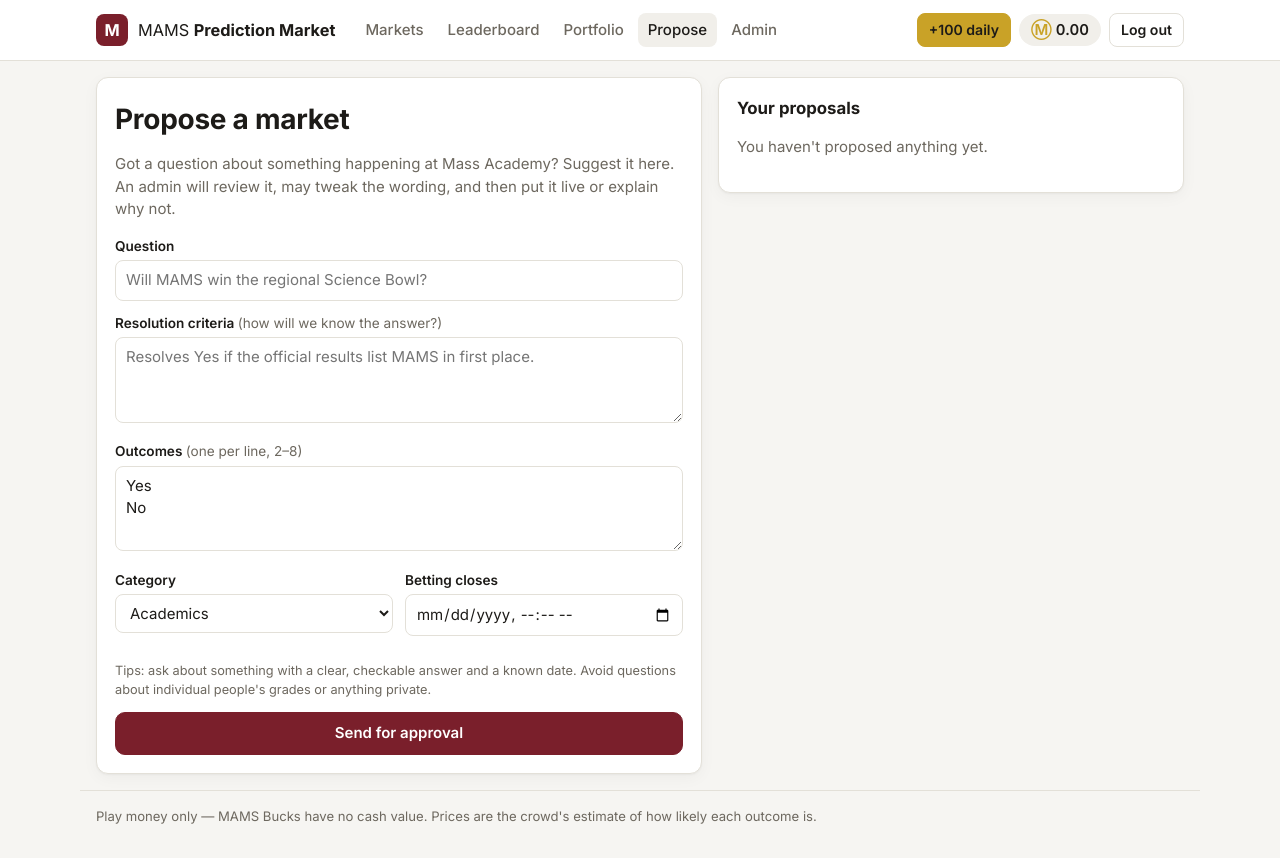
After one commit to HTAMDUDE/MAMS-Prediction-Market, a Flask app: page /propose in a window 1280 px wide. The commit adds this page. Run offline with Flask 3, Linux system fonts and the light colour scheme; the visitor is signed in with stand-in values (Sample User, id 1); data comes from the database, SQL or seed files in the repository; data that the repository does not hold is empty.

Commit message:
Let users propose markets for admin approval
- New Propose page: users submit markets, track status, see admin notes,
  and withdraw pending proposals (max 5 pending each)
- Admin queue with a pending-count badge; admins can edit a proposal
  before approving (publishes it) or rejecting it with a note
- Approval is claimed atomically so two admins can't publish it twice
- Shared market form validation for create, propose and review

Co-Authored-By: Claude Opus 5.5 <noreply@anthropic.com>

```diff
--- a/app.py
+++ b/app.py
@@ -306,6 +306,7 @@ def delete_market(db, market_id):
                                (r["net"], r["user_id"]))
         db.execute("DELETE FROM positions WHERE outcome_id IN (SELECT id FROM outcomes WHERE market_id = ?)",
                    (market_id,))
+        db.execute("UPDATE proposals SET market_id = NULL WHERE market_id = ?", (market_id,))
         for table in ("trades", "price_history", "comments", "outcomes"):
             db.execute(f"DELETE FROM {table} WHERE market_id = ?", (market_id,))
         db.execute("DELETE FROM markets WHERE id = ?", (market_id,))
@@ -376,7 +377,10 @@ def admin_required(view):
 @app.context_processor
 def inject_globals():
     can_bonus = bool(g.user) and g.user["last_bonus"] != date.today().isoformat()
-    return {"csrf_token": csrf_token, "user": g.user, "can_bonus": can_bonus,
+    pending = 0
+    if g.user and g.user["is_admin"]:
+        pending = get_db().execute("SELECT COUNT(*) FROM proposals WHERE status = 'pending'").fetchone()[0]
+    return {"csrf_token": csrf_token, "user": g.user, "can_bonus": can_bonus, "pending_proposals": pending,
             "CURRENCY": CURRENCY, "DAILY_BONUS": DAILY_BONUS, "CATEGORIES": CATEGORIES}
 
 
@@ -666,38 +670,133 @@ def admin():
     settled = [bundle(db, m) for m in db.execute(
         "SELECT * FROM markets WHERE status != 'open' ORDER BY resolved_at DESC")]
     users = db.execute("SELECT * FROM users ORDER BY username").fetchall()
+    proposals = [dict(p, outcomes=json.loads(p["outcomes"])) for p in db.execute(
+        "SELECT p.*, u.username FROM proposals p JOIN users u ON u.id = p.user_id "
+        "WHERE p.status = 'pending' ORDER BY p.id")]
     default_close = (datetime.now() + timedelta(days=7)).strftime("%Y-%m-%dT%H:%M")
-    return render_template("admin.html", markets=markets, settled=settled, users=users, default_close=default_close)
+    return render_template("admin.html", markets=markets, settled=settled, users=users,
+                           proposals=proposals, default_close=default_close)
+
+
+def read_market_form(f):
+    """Validate a create/propose/review form. Returns (fields, error_message)."""
+    question = f.get("question", "").strip()
+    labels = parse_outcome_lines(f.get("outcomes", ""))
+    try:
+        closes_at = datetime.fromisoformat(f.get("closes_at", ""))
+    except ValueError:
+        closes_at = None
+    if not question or len(question) > 200:
+        return None, "Question is required (max 200 characters)."
+    if not 2 <= len(labels) <= 8:
+        return None, "Give 2–8 distinct outcomes, one per line."
+    if closes_at is None or closes_at <= datetime.now():
+        return None, "Pick a closing time in the future."
+    return {
+        "question": question,
+        "description": f.get("description", "").strip()[:2000],
+        "category": f.get("category") if f.get("category") in CATEGORIES else "Other",
+        "closes_at": closes_at.strftime("%Y-%m-%d %H:%M:%S"),
+        "labels": labels,
+        "b": LIQUIDITY.get(f.get("liquidity"), LIQUIDITY["medium"]),
+    }, None
 
 
 @app.post("/admin/markets")
 @admin_required
 def admin_create():
-    f = request.form
-    question = f.get("question", "").strip()
-    labels = []
-    for line in f.get("outcomes", "").splitlines():
-        line = line.strip()
-        if line and line.lower() not in [x.lower() for x in labels]:
-            labels.append(line[:60])
-    try:
-        closes_at = datetime.fromisoformat(f.get("closes_at", ""))
-    except ValueError:
-        closes_at = None
-    if not question or len(question) > 200:
-        flash("Question is required (max 200 characters).", "error")
-    elif not 2 <= len(labels) <= 8:
-        flash("Give 2–8 distinct outcomes, one per line.", "error")
-    elif closes_at is None or closes_at <= datetime.now():
-        flash("Pick a closing time in the future.", "error")
-    else:
-        mid = create_market(get_db(), question, f.get("description", "").strip()[:2000],
-                            f.get("category") if f.get("category") in CATEGORIES else "Other",
-                            closes_at.strftime("%Y-%m-%d %H:%M:%S"), labels,
-                            LIQUIDITY.get(f.get("liquidity"), LIQUIDITY["medium"]), g.user["id"])
-        flash("Market created.", "success")
+    fields, error = read_market_form(request.form)
+    if error:
+        flash(error, "error")
+        return redirect(url_for("admin"))
+    mid = create_market(get_db(), fields["question"], fields["description"], fields["category"],
+                        fields["closes_at"], fields["labels"], fields["b"], g.user["id"])
+    flash("Market created.", "success")
+    return redirect(url_for("market", mid=mid))
+
+
+# ---------------------------------------------------------------- routes: proposals
+
+MAX_PENDING_PROPOSALS = 5
+
+
+@app.route("/propose", methods=["GET", "POST"])
+@login_required
+def propose():
+    db = get_db()
+    if request.method == "POST":
+        pending = db.execute("SELECT COUNT(*) FROM proposals WHERE user_id = ? AND status = 'pending'",
+                             (g.user["id"],)).fetchone()[0]
+        fields, error = read_market_form(request.form)
+        if pending >= MAX_PENDING_PROPOSALS:
+            error = f"You already have {MAX_PENDING_PROPOSALS} proposals waiting. Wait for an admin to review them."
+        if error:
+            flash(error, "error")
+            return render_template("propose.html", form=request.form, mine=my_proposals(db))
+        db.execute(
+            "INSERT INTO proposals (user_id, question, description, category, outcomes, closes_at, created_at) "
+            "VALUES (?, ?, ?, ?, ?, ?, ?)",
+            (g.user["id"], fields["question"], fields["description"], fields["category"],
+             json.dumps(fields["labels"]), fields["closes_at"], now_str()))
+        flash("Thanks! Your market was sent to the admins for approval.", "success")
+        return redirect(url_for("propose"))
+    return render_template("propose.html", form={}, mine=my_proposals(db))
+
+
+def my_proposals(db):
+    return [dict(p, outcomes=json.loads(p["outcomes"])) for p in db.execute(
+        "SELECT * FROM proposals WHERE user_id = ? ORDER BY id DESC LIMIT 20", (g.user["id"],))]
+
+
+@app.post("/propose/<int:pid>/withdraw")
+@login_required
+def withdraw_proposal(pid):
+    cur = get_db().execute("DELETE FROM proposals WHERE id = ? AND user_id = ? AND status = 'pending'",
+                           (pid, g.user["id"]))
+    flash("Proposal withdrawn." if cur.rowcount else "That proposal can't be withdrawn.",
+          "success" if cur.rowcount else "error")
+    return redirect(url_for("propose"))
+
+
+@app.route("/admin/proposals/<int:pid>", methods=["GET", "POST"])
+@admin_required
+def admin_review(pid):
+    """Review a proposal: the admin can tweak any field, then approve (creates the market) or reject."""
+    db = get_db()
+    p = db.execute("SELECT p.*, u.username FROM proposals p JOIN users u ON u.id = p.user_id WHERE p.id = ?",
+                   (pid,)).fetchone()
+    if p is None:
+        abort(404)
+    if request.method == "POST":
+        if p["status"] != "pending":
+            flash("This proposal was already reviewed.", "error")
+            return redirect(url_for("admin"))
+        note = request.form.get("review_note", "").strip()[:500]
+        if request.form.get("decision") == "reject":
+            db.execute("UPDATE proposals SET status = 'rejected', review_note = ?, reviewed_by = ?, reviewed_at = ? "
+                       "WHERE id = ? AND status = 'pending'", (note, g.user["id"], now_str(), pid))
+            flash("Proposal rejected.", "success")
+            return redirect(url_for("admin") + "#proposals")
+        fields, error = read_market_form(request.form)
+        if error:
+            flash(error, "error")
+            return render_template("review_proposal.html", p=p, form=request.form)
+        claimed = db.execute("UPDATE proposals SET status = 'approved', review_note = ?, reviewed_by = ?, "
+                             "reviewed_at = ? WHERE id = ? AND status = 'pending'",
+                             (note, g.user["id"], now_str(), pid)).rowcount
+        if not claimed:  # another admin got there first
+            flash("This proposal was already reviewed.", "error")
+            return redirect(url_for("admin"))
+        mid = create_market(db, fields["question"], fields["description"], fields["category"],
+                            fields["closes_at"], fields["labels"], fields["b"], p["user_id"])
+        db.execute("UPDATE proposals SET market_id = ? WHERE id = ?", (mid, pid))
+        flash(f"Approved! The market is now live. (Proposed by {p['username']}.)", "success")
         return redirect(url_for("market", mid=mid))
-    return redirect(url_for("admin"))
+
+    form = {"question": p["question"], "description": p["description"], "category": p["category"],
+            "outcomes": "\n".join(json.loads(p["outcomes"])),
+            "closes_at": parse_dt(p["closes_at"]).strftime("%Y-%m-%dT%H:%M"), "liquidity": "medium"}
+    return render_template("review_proposal.html", p=p, form=form)
 
 
 @app.post("/admin/markets/<int:mid>/resolve")
--- a/static/style.css
+++ b/static/style.css
@@ -221,3 +221,15 @@ main { padding-top: 8px; padding-bottom: 32px; }
 .spaced { margin-top: 24px; }
 .edit-card { max-width: 720px; }
 .outcome-input { margin-bottom: 6px; }
+
+/* proposals */
+.badge { display: inline-block; min-width: 18px; padding: 0 6px; border-radius: 999px; background: var(--brand);
+         color: var(--brand-ink); font-size: .72rem; font-weight: 700; line-height: 18px; text-align: center; }
+.status-pending { background: color-mix(in srgb, var(--gold) 22%, transparent); }
+.status-approved { background: color-mix(in srgb, var(--up) 18%, transparent); color: var(--up); }
+.status-rejected { background: color-mix(in srgb, var(--down) 14%, transparent); color: var(--down); }
+.propose-layout { display: grid; grid-template-columns: minmax(0, 1.3fr) minmax(0, 1fr); gap: 16px; align-items: start; margin-top: 16px; }
+.proposal { border-top: 1px solid var(--border); padding: 12px 0; display: flex; flex-direction: column; gap: 4px; }
+.proposal:first-of-type { border-top: 0; padding-top: 0; }
+.note { margin: 4px 0; font-size: .9rem; background: var(--surface-2); padding: 6px 10px; border-radius: 8px; }
+@media (max-width: 860px) { .propose-layout { grid-template-columns: 1fr; } }
--- /dev/null
+++ b/templates/_market_fields.html
@@ -0,0 +1,31 @@
+{# Shared market fields. Expects `form` (dict-like) and optional `show_liquidity`. #}
+<label class="field"><span>Question</span>
+  <input name="question" maxlength="200" required value="{{ form.question or '' }}"
+         placeholder="Will MAMS win the regional Science Bowl?">
+</label>
+<label class="field"><span>Resolution criteria <em class="muted">(how will we know the answer?)</em></span>
+  <textarea name="description" rows="3"
+            placeholder="Resolves Yes if the official results list MAMS in first place.">{{ form.description or '' }}</textarea>
+</label>
+<label class="field"><span>Outcomes <em class="muted">(one per line, 2–8)</em></span>
+  <textarea name="outcomes" rows="3" required>{{ form.outcomes or 'Yes\nNo' }}</textarea>
+</label>
+<div class="row">
+  <label class="field"><span>Category</span>
+    <select name="category">
+      {% for c in CATEGORIES %}<option {{ 'selected' if c == form.category }}>{{ c }}</option>{% endfor %}
+    </select>
+  </label>
+  <label class="field"><span>Betting closes</span>
+    <input type="datetime-local" name="closes_at" value="{{ form.closes_at or default_close }}" required>
+  </label>
+  {% if show_liquidity %}
+  <label class="field"><span>Liquidity</span>
+    <select name="liquidity" title="Higher liquidity = prices move less per bet">
+      {% for key, label in [('low', 'Low (prices swing fast)'), ('medium', 'Medium'), ('high', 'High (prices steady)')] %}
+        <option value="{{ key }}" {{ 'selected' if key == (form.liquidity or 'medium') }}>{{ label }}</option>
+      {% endfor %}
+    </select>
+  </label>
+  {% endif %}
+</div>
--- a/templates/base.html
+++ b/templates/base.html
@@ -21,7 +21,8 @@
       <a href="{{ url_for('leaderboard') }}" class="{{ 'active' if request.endpoint == 'leaderboard' }}">Leaderboard</a>
       {% if user %}
         <a href="{{ url_for('portfolio') }}" class="{{ 'active' if request.endpoint == 'portfolio' }}">Portfolio</a>
-        {% if user.is_admin %}<a href="{{ url_for('admin') }}" class="{{ 'active' if request.endpoint == 'admin' }}">Admin</a>{% endif %}
+        <a href="{{ url_for('propose') }}" class="{{ 'active' if request.endpoint == 'propose' }}">Propose</a>
+        {% if user.is_admin %}<a href="{{ url_for('admin') }}" class="{{ 'active' if request.endpoint in ('admin', 'admin_review', 'admin_edit') }}">Admin{% if pending_proposals %} <span class="badge" title="{{ pending_proposals }} proposal(s) waiting">{{ pending_proposals }}</span>{% endif %}</a>{% endif %}
       {% endif %}
     </nav>
     <div class="account">
--- /dev/null
+++ b/templates/propose.html
@@ -0,0 +1,44 @@
+{% extends "base.html" %}
+{% block title %}Propose a market · MAMS Prediction Market{% endblock %}
+{% block content %}
+<div class="propose-layout">
+  <div class="card">
+    <h1>Propose a market</h1>
+    <p class="muted">Got a question about something happening at Mass Academy? Suggest it here. An admin will review it,
+      may tweak the wording, and then put it live or explain why not.</p>
+    <form method="post" class="stack">
+      <input type="hidden" name="csrf_token" value="{{ csrf_token() }}">
+      {% set default_close = '' %}
+      {% include "_market_fields.html" %}
+      <p class="muted small">Tips: ask about something with a clear, checkable answer and a known date. Avoid questions
+        about individual people's grades or anything private.</p>
+      <button class="btn">Send for approval</button>
+    </form>
+  </div>
+
+  <div class="card">
+    <h2>Your proposals</h2>
+    {% for p in mine %}
+      <div class="proposal">
+        <div class="card-meta">
+          <span class="tag">{{ p.category }}</span>
+          <span class="status status-{{ p.status }}">{{ {'pending': 'Waiting for review', 'approved': 'Approved', 'rejected': 'Not approved'}[p.status] }}</span>
+        </div>
+        <strong>{{ p.question }}</strong>
+        <div class="muted small">{{ p.outcomes|join(' · ') }} — sent {{ p.created_at|ago }}</div>
+        {% if p.review_note %}<p class="note"><b>Admin note:</b> {{ p.review_note }}</p>{% endif %}
+        {% if p.status == 'approved' and p.market_id %}
+          <a href="{{ url_for('market', mid=p.market_id) }}">View market →</a>
+        {% elif p.status == 'pending' %}
+          <form method="post" action="{{ url_for('withdraw_proposal', pid=p.id) }}" class="inline">
+            <input type="hidden" name="csrf_token" value="{{ csrf_token() }}">
+            <button class="btn btn-small btn-ghost">Withdraw</button>
+          </form>
+        {% endif %}
+      </div>
+    {% else %}
+      <p class="muted">You haven't proposed anything yet.</p>
+    {% endfor %}
+  </div>
+</div>
+{% endblock %}
```
Also changed, not shown: schema.sql (+18 -0 lines), templates/admin.html (+16 -0 lines), templates/review_proposal.html (added, +30 -0 lines), tests/test_market.py (+70 -0 lines), README.md.
